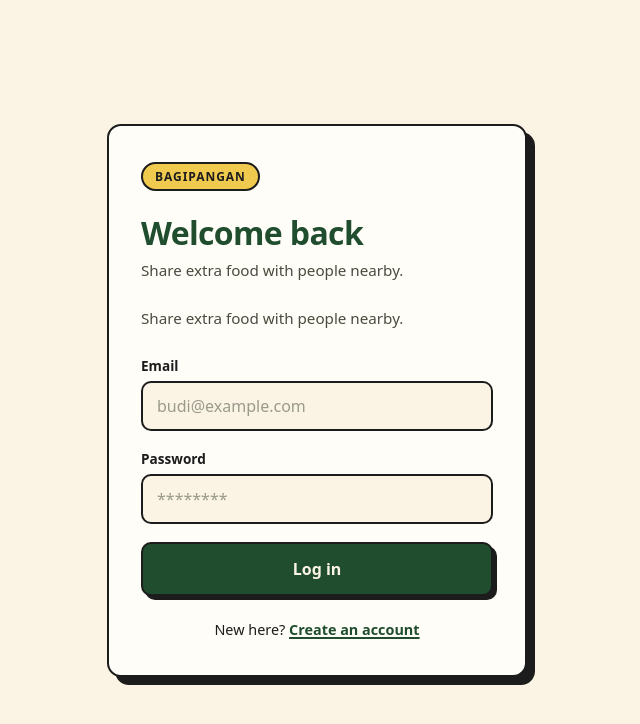
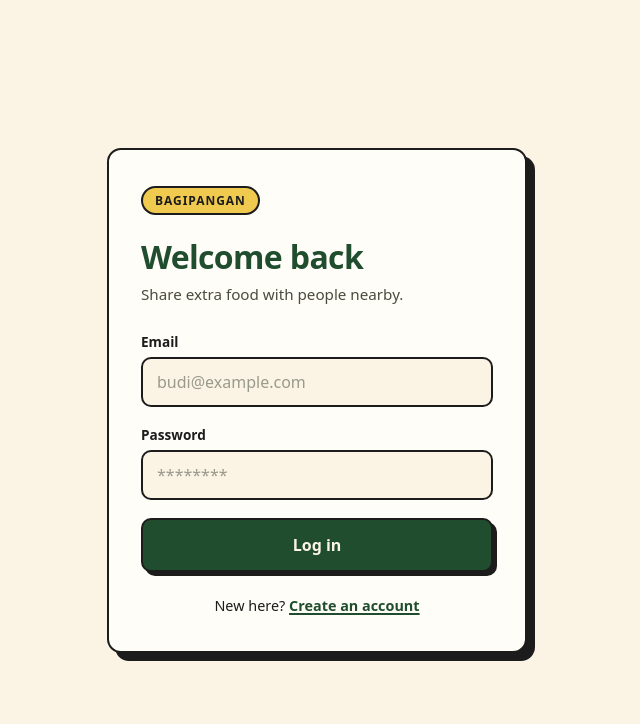
Before and after one commit to arjundwibastian/BagiPangan, a React (Vite) app in the folder frontend/: page / in a window 1280 px wide. Shown: the top 724 px of the page, without its empty margins (323-963 px from the left). Built offline with nearby package versions, Linux system fonts and the light colour scheme; no server answers.

Commit message:
fix: login page

```diff
--- a/frontend/src/pages/LoginPage.tsx
+++ b/frontend/src/pages/LoginPage.tsx
@@ -47,7 +47,6 @@ export function LoginPage({
       <main className="auth-card">
         <p className="auth-eyebrow">BagiPangan</p>
         <h1 className="auth-title">Welcome back</h1>
-        <p className="auth-subtitle">Share extra food with people nearby.</p>
         <p className="auth-subtitle">Share extra food with people nearby.</p>
 
         {notice && <p className="success-note">{notice}</p>}
```
